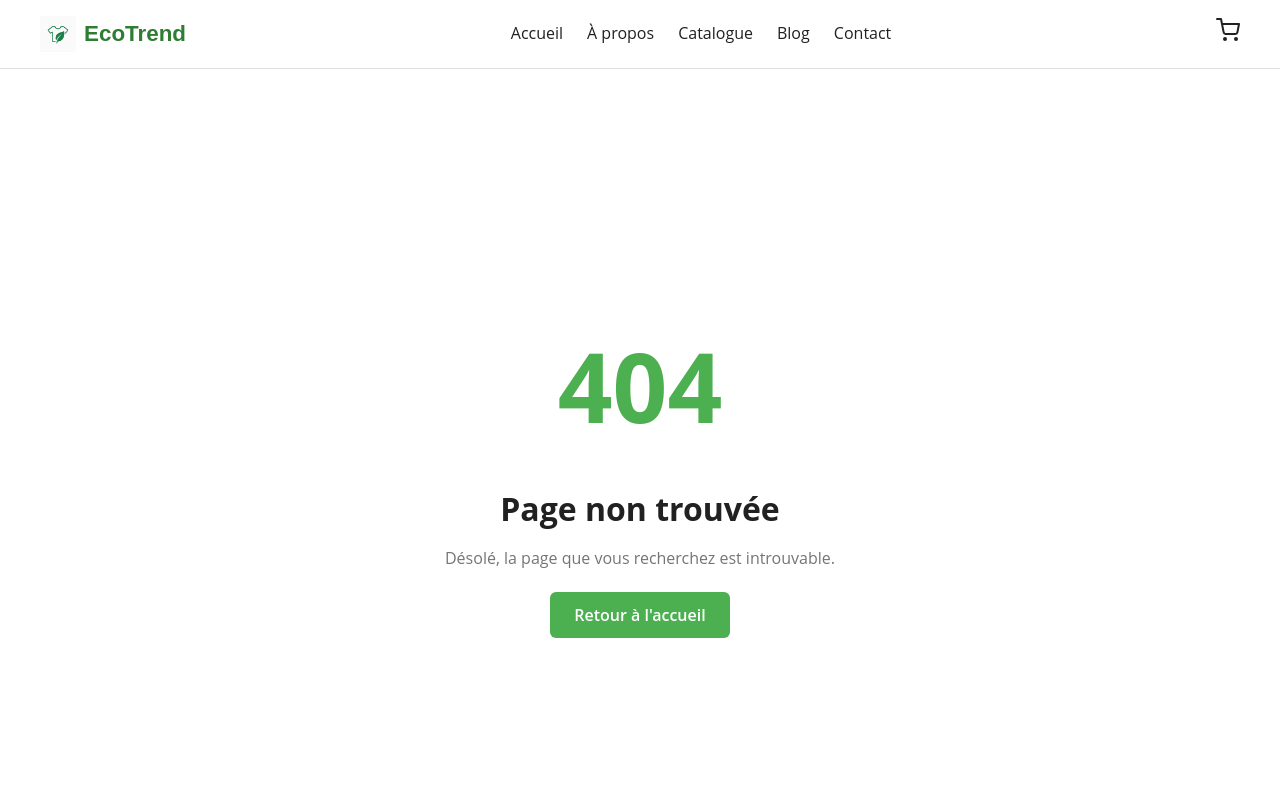
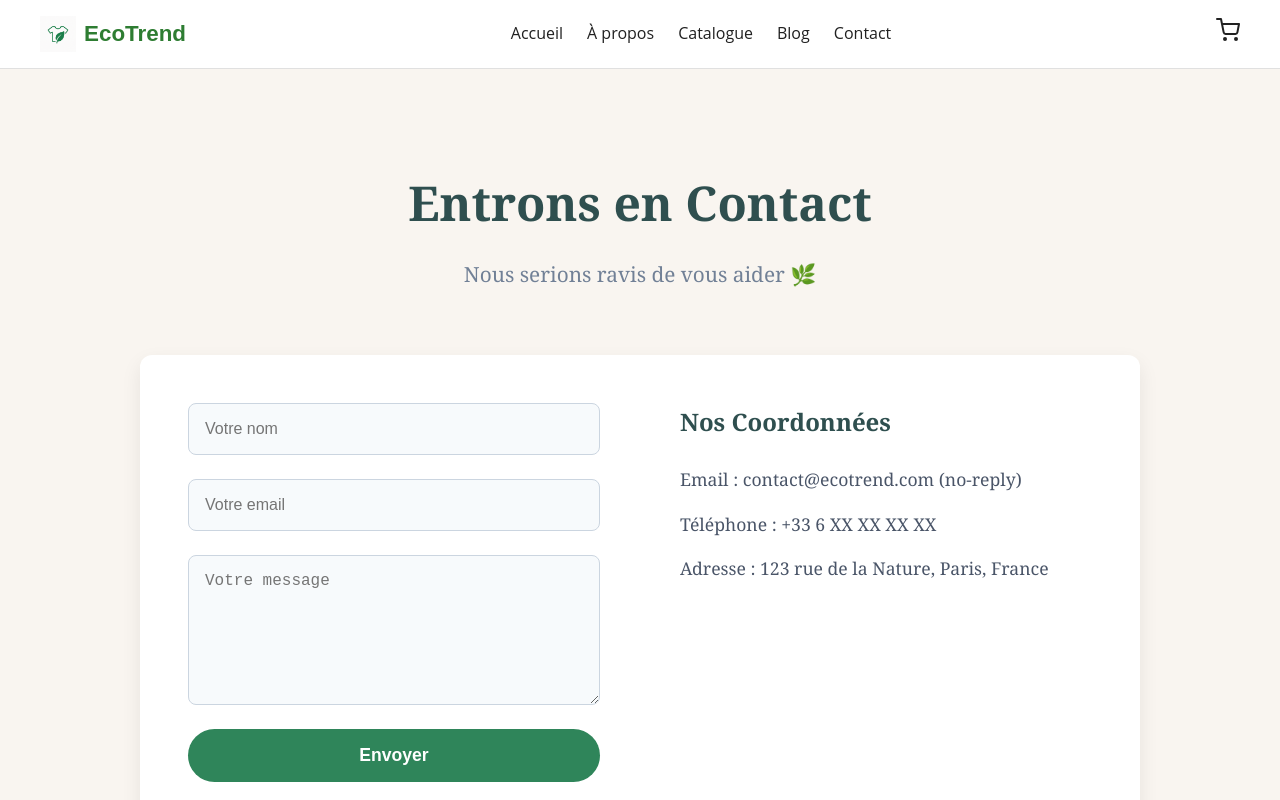
Before and after one commit to SniOpy/ecoTrend, a React (Vite) app: page /contact in a window 1280 px wide. Shown: the top 800 px of the page. Built offline with nearby package versions, Linux system fonts and the light colour scheme; no server answers.

Commit message:
💄 F05: Create <AbouT/> & < Contact/>

```diff
--- a/src/App.jsx
+++ b/src/App.jsx
@@ -9,7 +9,8 @@ import Layout from './layout/Layout.jsx';
 import ProductPage from './components/pages/products/ProductPage.jsx';
 import Cart from './components/pages/cart/Cart.jsx';
 import Blog from './components/pages/blog/Blog.jsx';
-
+import About from './components/pages/about/About.jsx';
+import Contact from './components/pages/contact/Contact.jsx';
 import './App.css';
 
 function App() {
@@ -24,6 +25,8 @@ function App() {
         <Route path="/product/:id" element={<ProductPage />} />
         <Route path="/cart" element={<Cart />} />
         <Route path="/blog" element={<Blog />} />
+        <Route path="/aboutus" element={<About />} />
+        <Route path="/contact" element={<Contact />} />
         <Route path="*" element={<ErrorPage />} />
       </Route>
     </Routes>
--- /dev/null
+++ b/src/components/pages/about/About.jsx
@@ -0,0 +1,72 @@
+import styled from 'styled-components';
+
+export default function About() {
+  return (
+    <PageWrapper>
+      <Title>À propos d'EcoTrend</Title>
+
+      <Section>
+        <SectionTitle>Notre Démarche</SectionTitle>
+        <SectionText>
+          EcoTrend est né d'une conviction forte : la mode peut être belle, tendance et responsable
+          à la fois. Nous souhaitons inspirer un changement en proposant des vêtements et
+          accessoires qui respectent la planète et les personnes qui les fabriquent.
+        </SectionText>
+      </Section>
+
+      <Section bg="#f7fafc">
+        <SectionTitle>Qui sommes-nous ?</SectionTitle>
+        <SectionText>
+          Nous sommes une équipe de passionnés d'écologie, de mode et d'innovation. Chaque jour,
+          nous nous engageons à sélectionner les meilleurs produits et à soutenir des initiatives
+          durables, pour une consommation plus consciente et respectueuse.
+        </SectionText>
+      </Section>
+
+      <Section>
+        <SectionTitle>D'où proviennent nos produits ?</SectionTitle>
+        <SectionText>
+          Nos produits sont fabriqués à partir de matières naturelles, biologiques ou recyclées.
+          Nous collaborons avec des artisans locaux et des partenaires certifiés, garantissant des
+          processus de fabrication éthiques, transparents et éco-responsables.
+        </SectionText>
+      </Section>
+    </PageWrapper>
+  );
+}
+
+// Styled Components
+const PageWrapper = styled.div`
+  background-color: #f9f5f0;
+  padding: 6rem 2rem;
+  min-height: 100vh;
+  font-family: 'Georgia', serif;
+`;
+
+const Title = styled.h1`
+  text-align: center;
+  font-size: 3rem;
+  color: #2f4f4f;
+  margin-bottom: 5rem;
+`;
+
+const Section = styled.section`
+  max-width: 900px;
+  margin: 0 auto 5rem;
+  padding: 3rem 2rem;
+  background-color: ${(props) => props.bg || 'transparent'};
+  border-radius: 12px;
+  box-shadow: ${(props) => (props.bg ? '0 8px 20px rgba(0, 0, 0, 0.05)' : 'none')};
+`;
+
+const SectionTitle = styled.h2`
+  font-size: 2rem;
+  color: #2d3748;
+  margin-bottom: 2rem;
+`;
+
+const SectionText = styled.p`
+  font-size: 1.2rem;
+  color: #555;
+  line-height: 1.8;
+`;
--- /dev/null
+++ b/src/components/pages/contact/Contact.jsx
@@ -0,0 +1,134 @@
+import styled from 'styled-components';
+
+export default function Contact() {
+  return (
+    <PageWrapper>
+      <Title>Entrons en Contact</Title>
+      <Subtitle>Nous serions ravis de vous aider 🌿</Subtitle>
+
+      <FormWrapper>
+        <Form>
+          <Input type="text" placeholder="Votre nom" required />
+          <Input type="email" placeholder="Votre email" required />
+          <Textarea placeholder="Votre message" required />
+          <Button type="submit">Envoyer</Button>
+        </Form>
+
+        <ContactInfo>
+          <h3>Nos Coordonnées</h3>
+          <p>Email : contact@ecotrend.com (no-reply)</p>
+          <p>Téléphone : +33 6 XX XX XX XX</p>
+          <p>Adresse : 123 rue de la Nature, Paris, France</p>
+        </ContactInfo>
+      </FormWrapper>
+    </PageWrapper>
+  );
+}
+
+// Styles
+const PageWrapper = styled.div`
+  background-color: #f9f5f0;
+  padding: 6rem 2rem;
+  min-height: 100vh;
+  font-family: 'Georgia', serif;
+`;
+
+const Title = styled.h1`
+  text-align: center;
+  font-size: 3rem;
+  color: #2f4f4f;
+  margin-bottom: 1rem;
+`;
+
+const Subtitle = styled.p`
+  text-align: center;
+  font-size: 1.3rem;
+  color: #718096;
+  margin-bottom: 4rem;
+`;
+
+const FormWrapper = styled.div`
+  max-width: 1000px;
+  margin: 0 auto;
+  background: white;
+  padding: 3rem;
+  border-radius: 12px;
+  box-shadow: 0px 8px 20px rgba(0, 0, 0, 0.08);
+  display: flex;
+  flex-direction: column;
+  gap: 3rem;
+
+  @media (min-width: 768px) {
+    flex-direction: row;
+    align-items: flex-start;
+    justify-content: space-between;
+  }
+`;
+
+const Form = styled.form`
+  flex: 1;
+  display: flex;
+  flex-direction: column;
+  gap: 1.5rem;
+`;
+
+const Input = styled.input`
+  padding: 1rem;
+  border: 1px solid #cbd5e0;
+  border-radius: 8px;
+  font-size: 1rem;
+  background-color: #f7fafc;
+
+  &:focus {
+    outline: none;
+    border-color: #38a169;
+  }
+`;
+
+const Textarea = styled.textarea`
+  padding: 1rem;
+  border: 1px solid #cbd5e0;
+  border-radius: 8px;
+  font-size: 1rem;
+  background-color: #f7fafc;
+  min-height: 150px;
+  resize: vertical;
+
+  &:focus {
+    outline: none;
+    border-color: #38a169;
+  }
+`;
+
+const Button = styled.button`
+  background-color: #2f855a;
+  color: white;
+  padding: 1rem 2rem;
+  border: none;
+  border-radius: 50px;
+  font-weight: bold;
+  font-size: 1.1rem;
+  cursor: pointer;
+
+  &:hover {
+    background-color: #276749;
+  }
+`;
+
+const ContactInfo = styled.div`
+  flex: 1;
+  text-align: left;
+  padding-left: 2rem;
+
+  h3 {
+    font-size: 1.5rem;
+    margin-bottom: 1.5rem;
+    color: #2f4f4f;
+  }
+
+  p {
+    margin-bottom: 1rem;
+    font-size: 1.1rem;
+    color: #4a5568;
+  }
+`;
--- a/src/reusable-ui/Navbar.jsx
+++ b/src/reusable-ui/Navbar.jsx
@@ -14,7 +14,7 @@ export default function Navbar({ cartCount }) {
 
         <nav className="nav-links">
           <Link to="/">Accueil</Link>
-          <Link to="/about">À propos</Link>
+          <Link to="/aboutus">À propos</Link>
           <Link to="/products">Catalogue</Link>
           <Link to="/blog">Blog</Link>
           <Link to="/contact">Contact</Link>
```
